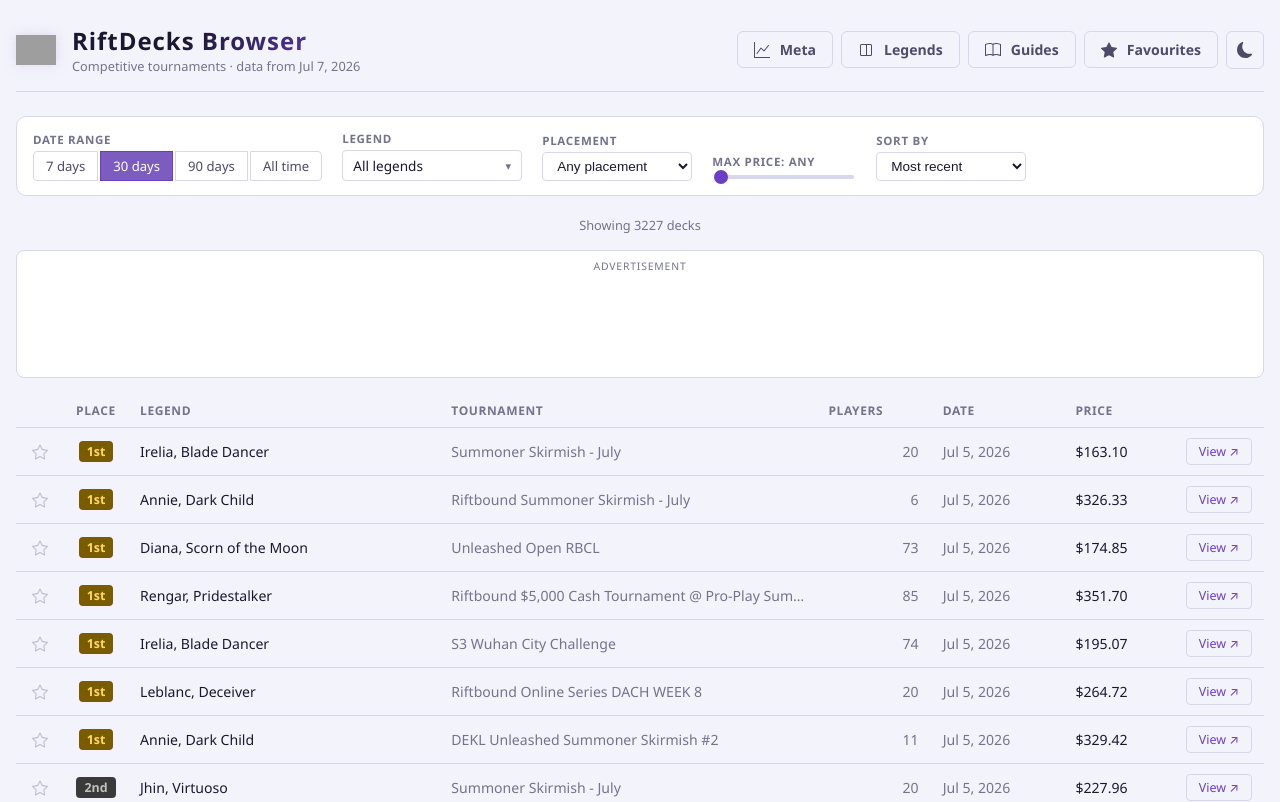
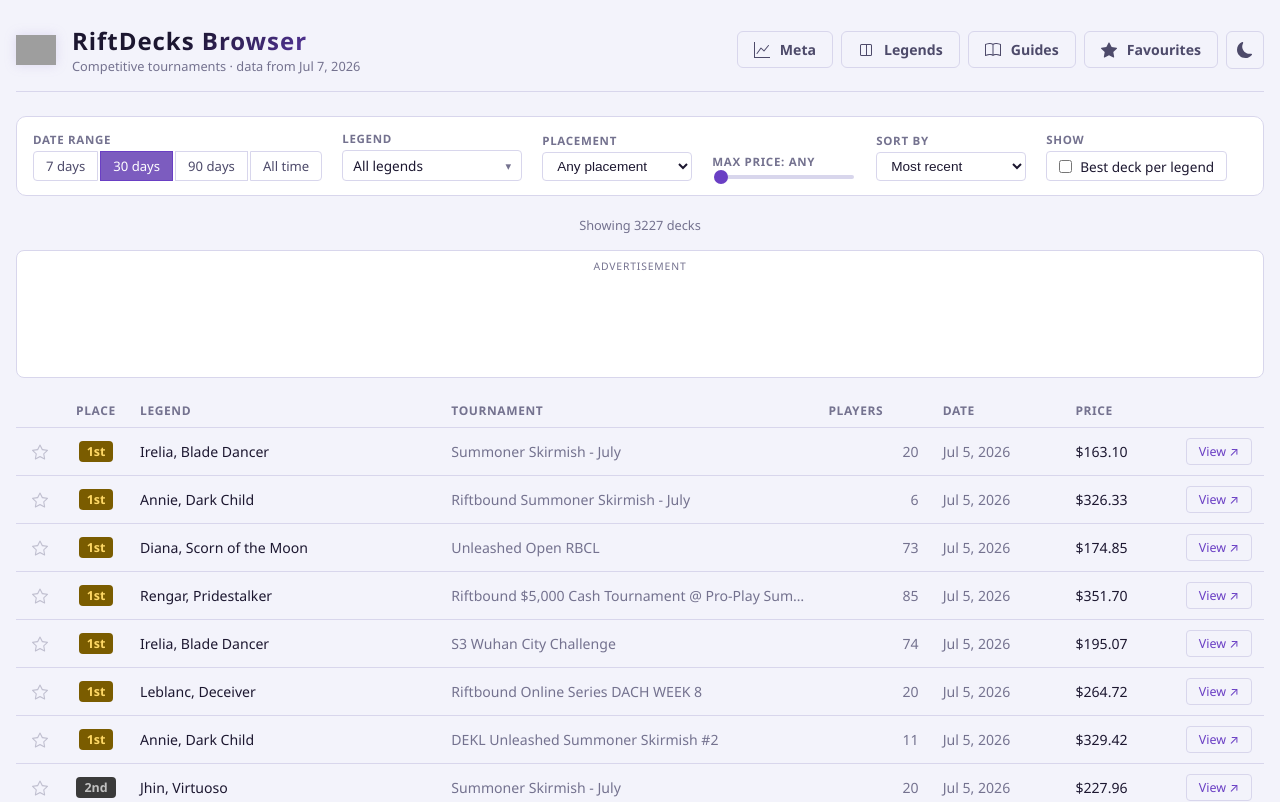
Before and after one commit to rraygoza99/riftdecks-browser, a React (Vite) app: page / in a window 1280 px wide. Shown: the top 802 px of the page. Built offline with nearby package versions, Linux system fonts and the light colour scheme; grey boxes are pictures that could not be loaded.

Commit message:
Filter by best of decks

```diff
--- a/src/App.jsx
+++ b/src/App.jsx
@@ -62,6 +62,7 @@ export default function App() {
     dateRange: '30d',
     maxPlacement: 0,
     maxPrice: 0,
+    bestPerLegend: false,
     sortBy: 'date',
   })
 
@@ -139,6 +140,24 @@ export default function App() {
 
     if (filters.maxPrice > 0) {
       result = result.filter((d) => d.price != null && d.price <= filters.maxPrice)
+    }
+
+    // Keep only each legend's single best-placed deck (tie-break: most recent).
+    if (filters.bestPerLegend) {
+      const best = new Map()
+      for (const d of result) {
+        const key = d.legendName || 'Unknown'
+        const cur = best.get(key)
+        if (
+          !cur ||
+          d.standing < cur.standing ||
+          (d.standing === cur.standing &&
+            (d.tournamentDate?.getTime() ?? 0) > (cur.tournamentDate?.getTime() ?? 0))
+        ) {
+          best.set(key, d)
+        }
+      }
+      result = [...best.values()]
     }
 
     if (filters.sortBy === 'date') {
--- a/src/components/FilterBar.css
+++ b/src/components/FilterBar.css
@@ -88,6 +88,32 @@
   text-align: right;
 }
 
+/* Toggle checkbox */
+.filter-toggle {
+  display: inline-flex;
+  align-items: center;
+  gap: 8px;
+  background: var(--bg-card);
+  border: 1px solid var(--border);
+  color: var(--text-primary);
+  padding: 5px 12px;
+  border-radius: 4px;
+  font-size: 0.85rem;
+  cursor: pointer;
+  transition: border-color 0.15s;
+  height: 30px;
+}
+
+.filter-toggle:hover {
+  border-color: var(--accent);
+}
+
+.filter-toggle input {
+  accent-color: var(--accent);
+  cursor: pointer;
+  margin: 0;
+}
+
 /* Price range slider */
 .filter-range {
   -webkit-appearance: none;
--- a/src/components/FilterBar.jsx
+++ b/src/components/FilterBar.jsx
@@ -114,6 +114,22 @@ export default function FilterBar({
           ))}
         </select>
       </div>
+
+      {/* Best per legend */}
+      <div className="filter-group">
+        <label className="filter-label" htmlFor="best-per-legend">
+          Show
+        </label>
+        <label className="filter-toggle" htmlFor="best-per-legend">
+          <input
+            id="best-per-legend"
+            type="checkbox"
+            checked={filters.bestPerLegend}
+            onChange={(e) => onFilterChange('bestPerLegend', e.target.checked)}
+          />
+          <span>Best deck per legend</span>
+        </label>
+      </div>
     </div>
   )
 }
```
Also changed, not shown: 3 other files (tests, documents, lock files or other folders).
